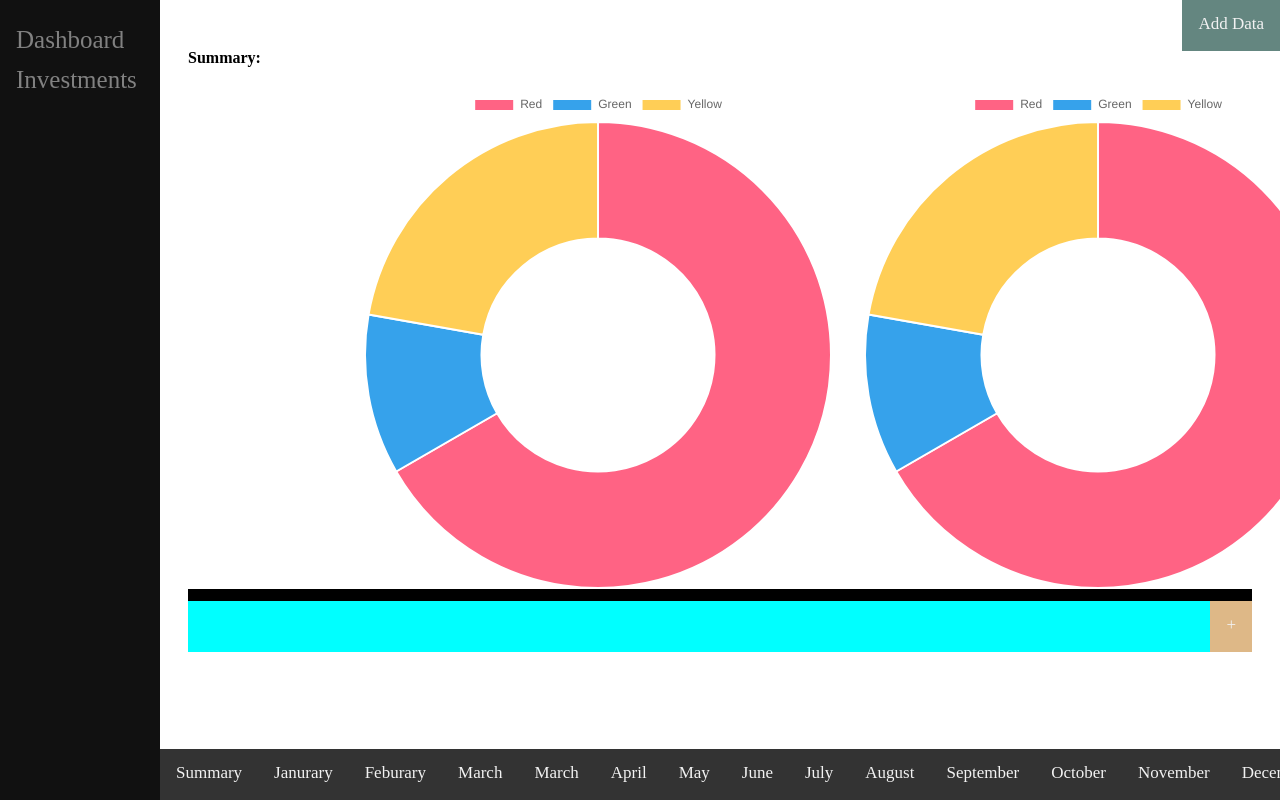
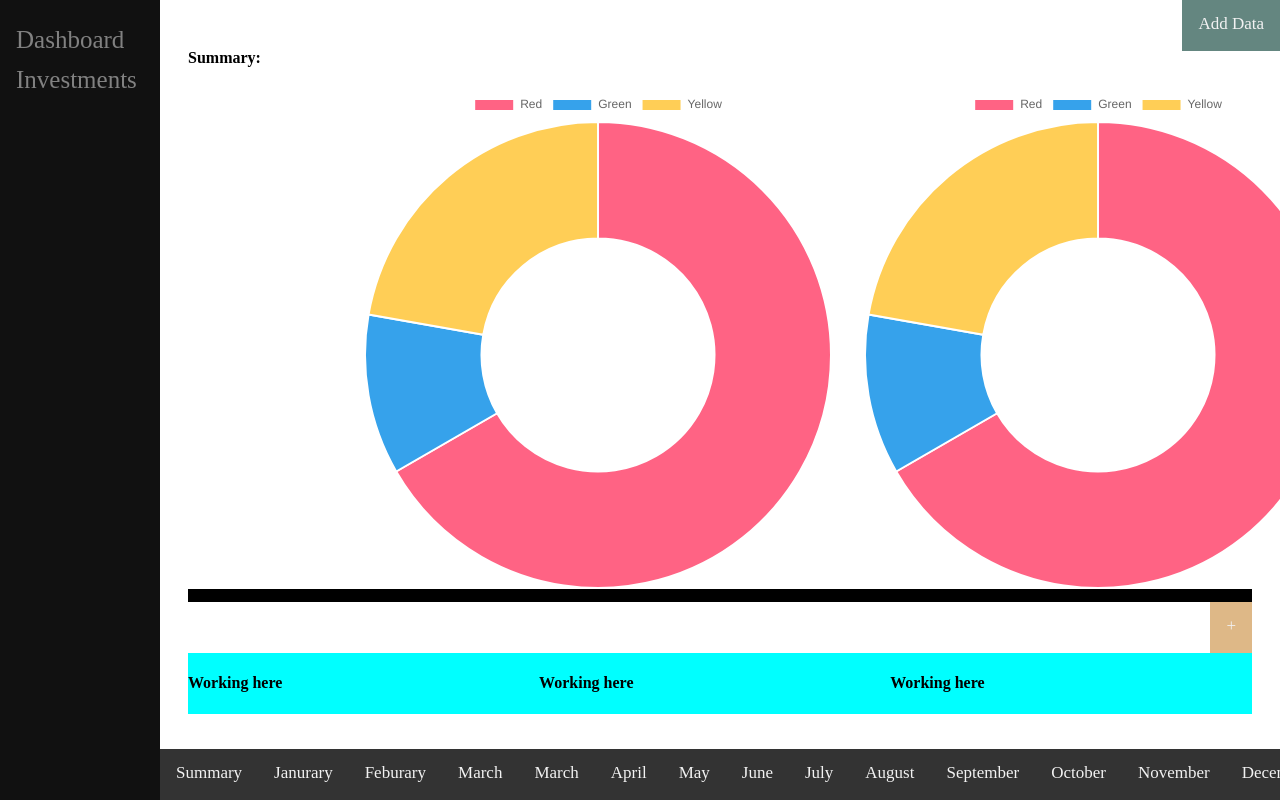
Before and after one commit to MickeyBrow/budget-tracker, a Next.js app in the folder front-end/: page /Dashboard in a window 1280 px wide. Shown: the top 800 px of the page. Built offline with nearby package versions, Linux system fonts and the light colour scheme.

Commit message:
div for modules is a grid with 3 per row

```diff
--- a/front-end/src/app/Dashboard/page.css
+++ b/front-end/src/app/Dashboard/page.css
@@ -14,6 +14,7 @@
 .container {
   background-color: aqua;
   display: grid;
+  grid-template-columns: 33% 33% 33%;
 }
 
 .topbar {
--- a/front-end/src/app/Dashboard/page.js
+++ b/front-end/src/app/Dashboard/page.js
@@ -43,10 +43,13 @@ export default function Dashboard() {
         />
       </div>
       <div className="border"></div>
-      <div className="container">
-        <div className="topbar">
+      <div className="topbar">
           <a>+</a>
         </div>
+      <div className="container">
+        <h4>Working here</h4>
+        <h4>Working here</h4>
+        <h4>Working here</h4>
       </div>
     </>
   )
```
